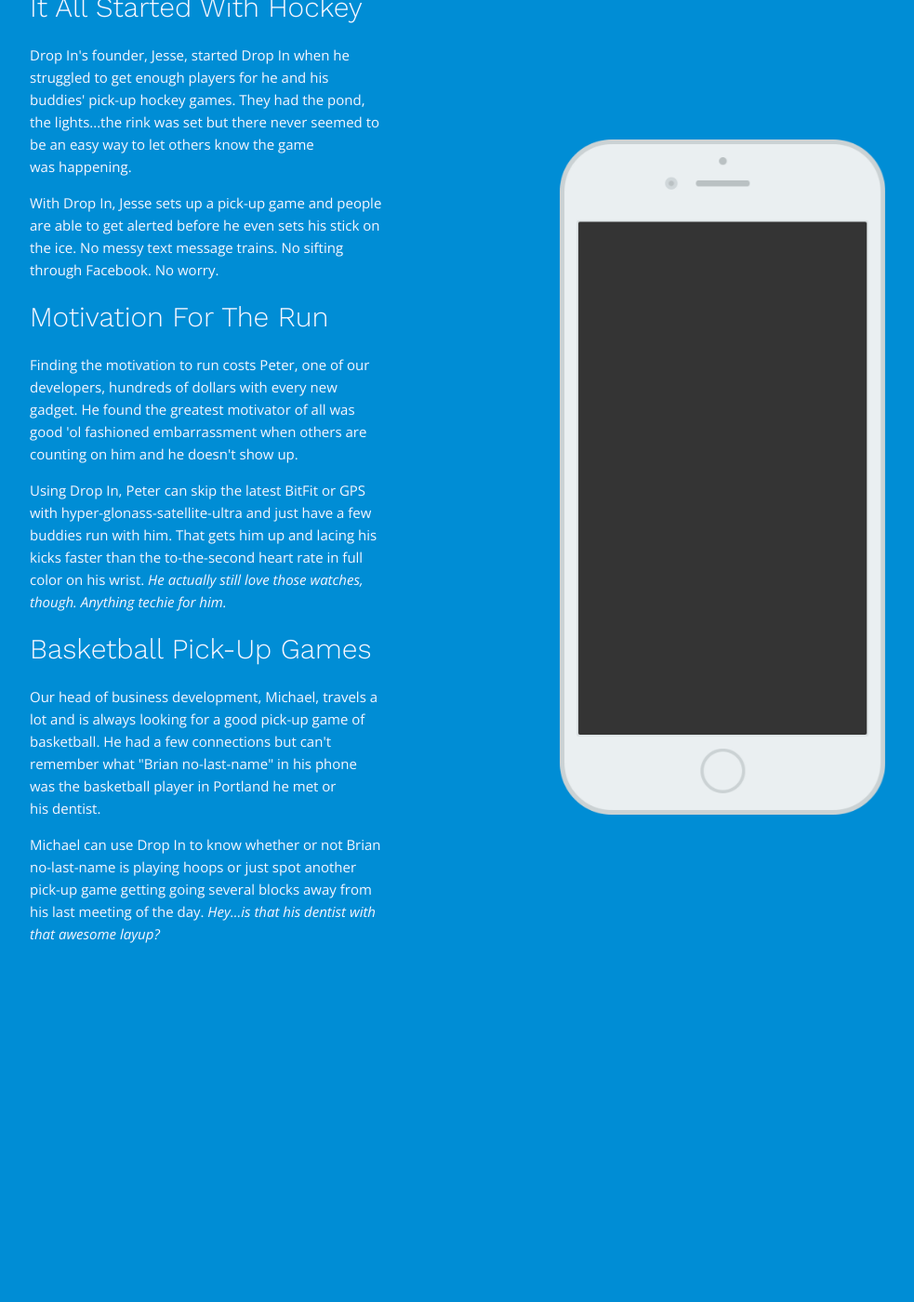
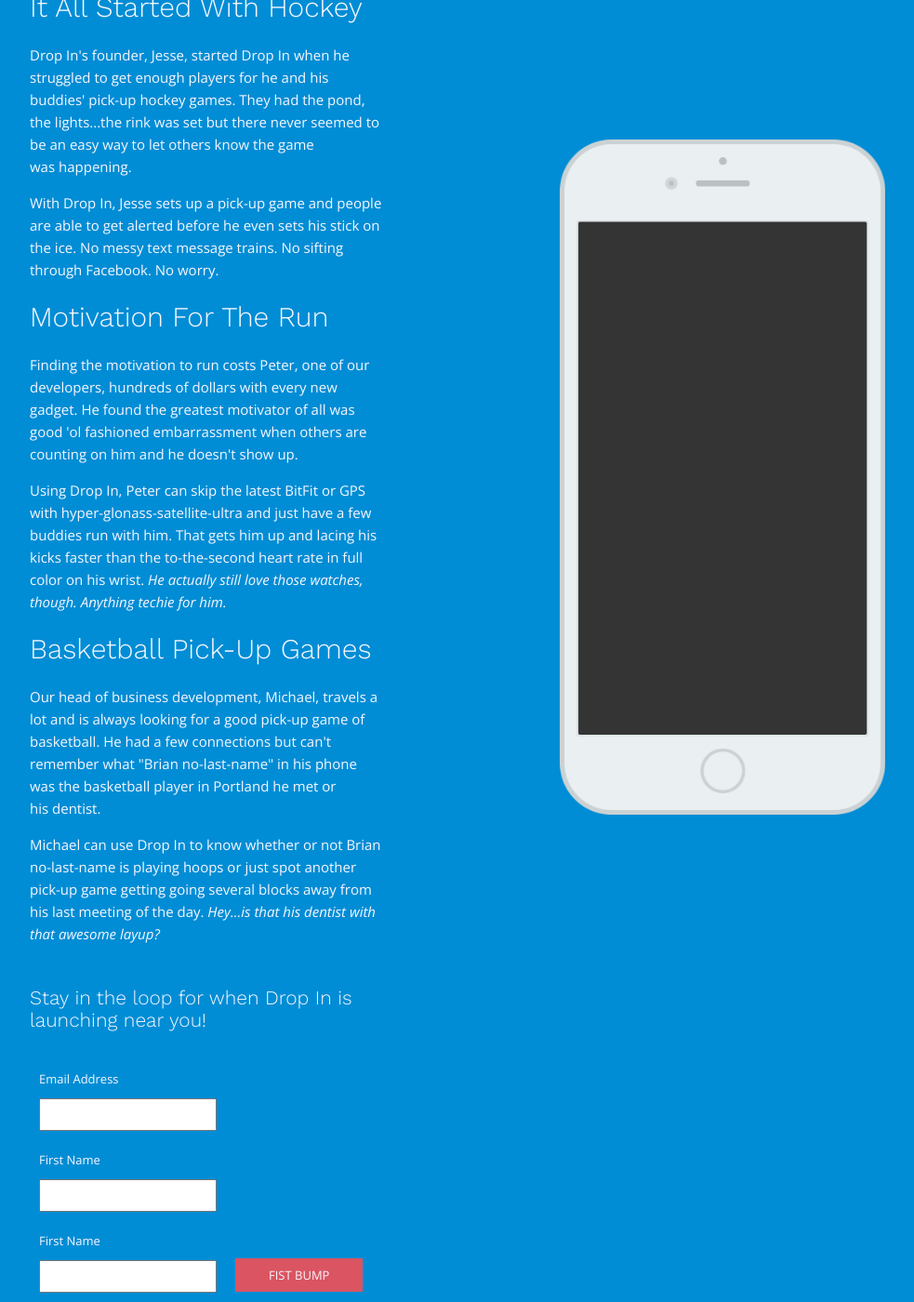
Before and after one commit to fidogroupe/drop-in-marketing-site, a Jekyll site: the page built from index.html, in a window 1280 px wide and 1400 px high, scrolled down 1942 px. Shown: the whole window at 93% size, without its empty margins (178-1161 px from the left). Built offline with Jekyll 4.4.1, drawn with Linux system fonts in a browser that asks for light colours; before the commit the page ends 2973 px from its top, so only the background shows below that.

Commit message:
Initial Subscribe Form Added

```diff
--- /dev/null
+++ b/_includes/subscribe.html
@@ -0,0 +1,29 @@
+<div class="subscribe-introduction-copy" data-wrap="container">
+  <h3>Stay in the loop for when Drop In is launching near you!</h3>
+</div>
+<!-- Begin MailChimp Signup Form -->
+<form action="//coffee.us2.list-manage.com/subscribe/post?u=85697f5077114986c31ac3182&amp;id=6109d0e4ce" method="post" id="mc-embedded-subscribe-form" name="mc-embedded-subscribe-form" class="subscribe-form" target="_blank" novalidate data-wrap="container">
+  <label class="subscribe-form--email"> Email Address
+    <input type="email" name="EMAIL" value="" id="mce-EMAIL">
+  </label>
+
+  <label class="subscribe-form--first"> First Name
+    <input type="text" name="name" value="" name="FNAME" id="mce-FNAME">
+  </label>
+
+  <label class="subscribe-form--first"> First Name
+    <input type="text" name="name" value="" name="LNAME" id="mce-LNAME">
+  </label>
+
+  <div id="mce-responses" class="clear">
+    <div class="response" id="mce-error-response" style="display:none"></div>
+    <div class="response" id="mce-success-response" style="display:none"></div>
+  </div>
+  <!-- real people should not fill this in and expect good things - do not remove this or risk form bot signups-->
+  <div style="position: absolute; left: -5000px;" aria-hidden="true"><input type="text" name="b_85697f5077114986c31ac3182_6109d0e4ce" tabindex="-1" value=""></div>
+
+  <div class="subscribe-form--submit">
+    <button type="submit" name="button" name="subscribe" id="mc-embedded-subscribe">Fist Bump</button>
+  </div>
+</form>
+<!--End mc_embed_signup-->
--- a/_layouts/default.html
+++ b/_layouts/default.html
@@ -10,6 +10,9 @@
       <main>
         {{ content }}
       </main>
+
+      {% include subscribe.html %}
+
     </div>
 
     {% include footer.html %}
--- a/_sass/_base.scss
+++ b/_sass/_base.scss
@@ -69,7 +69,7 @@
 
 
 /**
-* Buttons
+* Forms
 */
 button {
   transition: box-shadow $ui-transition-speed ease-in-out;
@@ -91,6 +91,15 @@
 
 [data-button='action'] {
   background-color: $color2;
+}
+
+input {
+  margin-top: 10px;
+  padding: 8px 5px;
+}
+
+label {
+  margin: 10px;
 }
 
 /**
@@ -123,6 +132,7 @@
 
 // Navigation
 .site-header {
+  @include clearfix;
   display: block;
   position: relative;
   margin: auto;
@@ -149,9 +159,6 @@
         transition: opacity $ui-transition-speed;
         opacity: 0;
       }
-
-
-
     }
   }
 
--- /dev/null
+++ b/_sass/_subscribe.scss
@@ -0,0 +1,27 @@
+.subscribe-form {
+  @include clearfix;
+
+  label,
+  input {
+    display: block;
+  }
+
+  [class^='subscribe-form--'] {
+    float: left;
+  }
+
+  .subscribe-form--zip {
+    span {
+      font-style: italic;
+    }
+  }
+
+  .subscribe-form--submit {
+    padding-top: 30px;
+
+    button {
+      // Overwrite the default so it matches the width of the text inputs
+      padding: 5px 34px;
+    }
+  }
+}
--- a/css/main.scss
+++ b/css/main.scss
@@ -47,5 +47,6 @@
 @import
   'base',
   'layout',
-  'pages'
+  'pages',
+  'subscribe'
 ;
```
